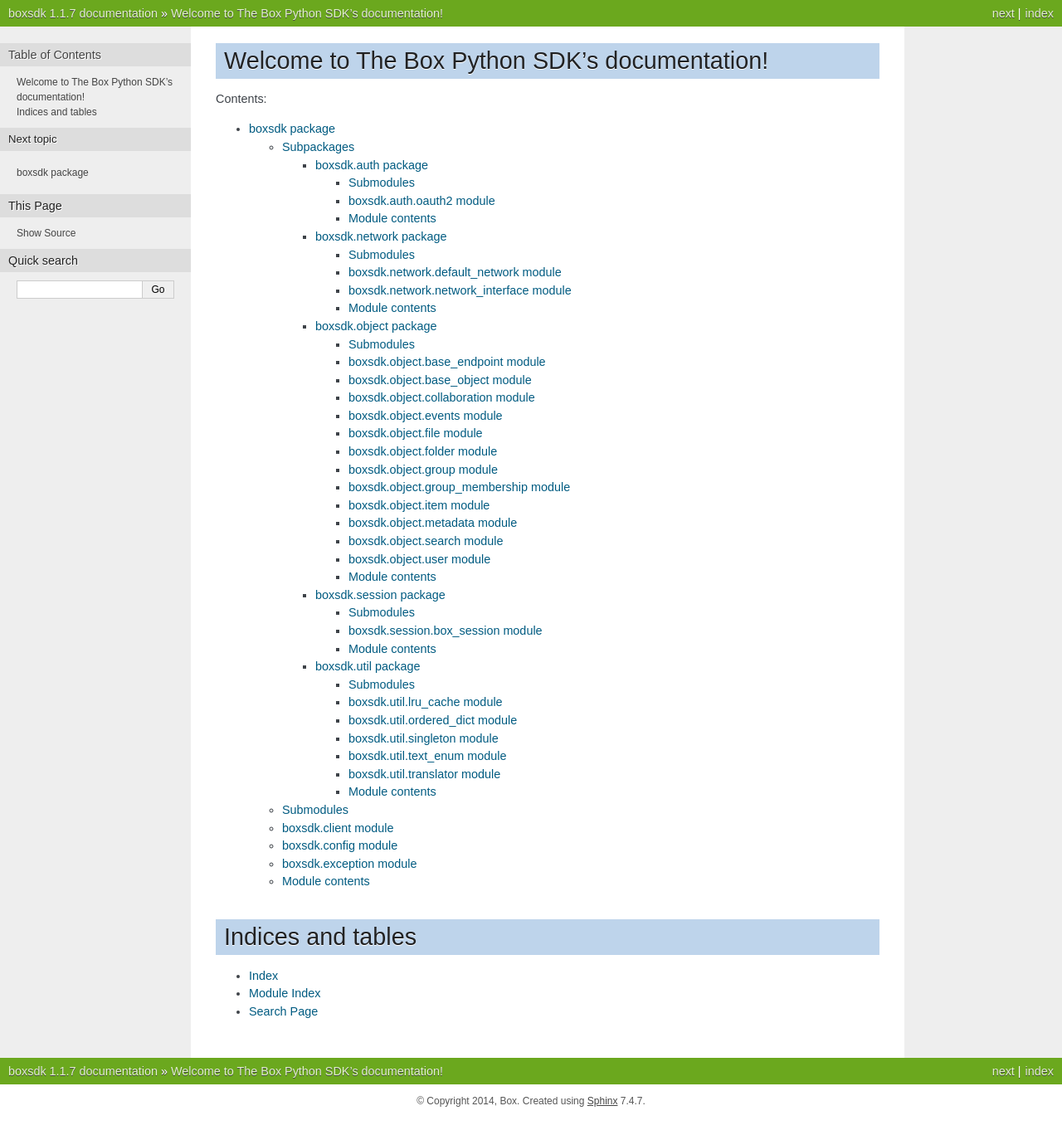
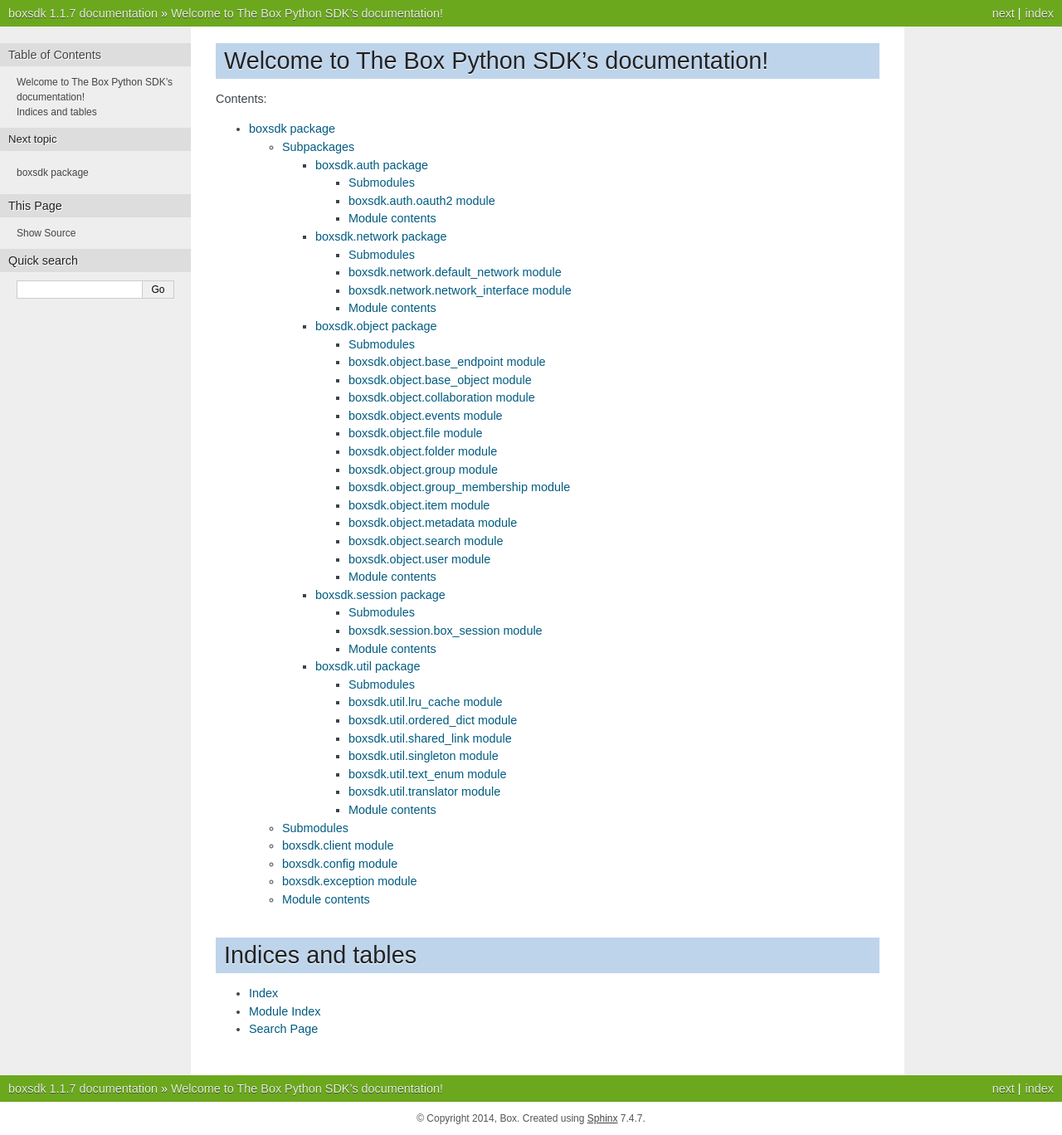
Before and after one commit to box/box-python-sdk, a Sphinx documentation site: the page built from docs/source/index.rst, in a window 1280 px wide. Shown: the whole page at 83% size. Built offline with Sphinx 7.4.7, drawn with Linux system fonts in a browser that asks for light colours; the version number is read from the project's files by our own code; before the commit the page ends 1347 px from its top, so only the background shows below that.

```diff
--- a/docs/source/boxsdk.util.rst
+++ b/docs/source/boxsdk.util.rst
@@ -16,6 +16,14 @@
 -------------------------------
 
 .. automodule:: boxsdk.util.ordered_dict
+    :members:
+    :undoc-members:
+    :show-inheritance:
+
+boxsdk.util.shared_link module
+------------------------------
+
+.. automodule:: boxsdk.util.shared_link
     :members:
     :undoc-members:
     :show-inheritance:
```
Also changed, not shown: 3 other files.
